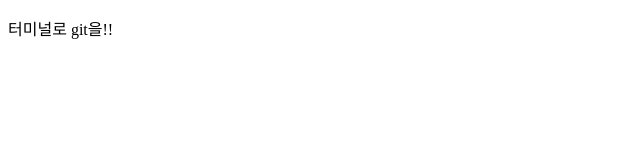
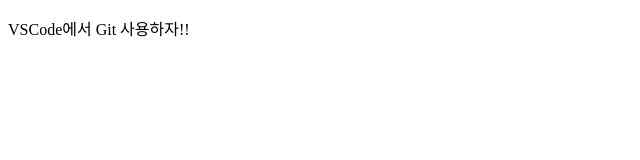
Before and after one commit to wlals4264/GitinitTest, a plain HTML site: page index.html in a window 1280 px wide. Shown: the whole page, without its empty margins (0-640 px from the left). Drawn offline with Linux system fonts and the light colour scheme.

Commit message:
VSCode에서 커밋

```diff
--- a/index.html
+++ b/index.html
@@ -6,6 +6,6 @@
     <title>이건 새로운 기능!!</title>
   </head>
   <body>
-    <p>터미널로 git을!!</p>
+    <p>VSCode에서 Git 사용하자!!</p>
   </body>
 </html>
```
